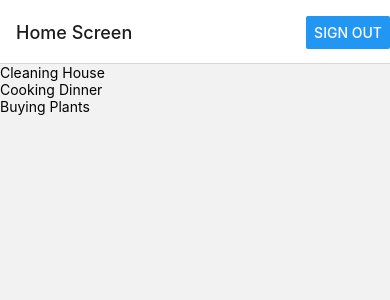
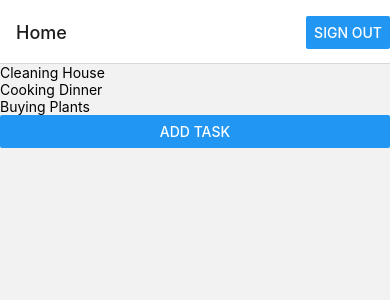
Before and after one commit to exelxior/rn-task-app, a React Native app: screen /AddTask in a window 390 px wide. Both pictures are taken after a click on the button "SIGN IN". Shown: the top 300 px of the page. Built offline with nearby package versions, Linux system fonts and the light colour scheme.

Commit message:
New Screen for adding a task

```diff
--- a/app/navigation/AppStack.tsx
+++ b/app/navigation/AppStack.tsx
@@ -1,6 +1,7 @@
 import React from "react";
 import { createNativeStackNavigator } from "@react-navigation/native-stack";
 import Home from "../screens/Home";
+import AddTask from "../screens/Home/AddTask";
 import { Button } from "react-native";
 import { setSignOut } from "../redux/slices/authSlice";
 import { useReduxDispatch } from "../redux/store";
@@ -20,7 +21,7 @@ export const AppStack = () => {
   return (
     <Stack.Navigator>
       <Stack.Screen
-        name="Home Screen"
+        name="Home"
         component={Home}
         options={{
           headerRight: () => (
@@ -28,6 +29,7 @@ export const AppStack = () => {
           ),
         }}
       />
+      <Stack.Screen name="AddTask" component={AddTask} />
     </Stack.Navigator>
   );
 };
--- /dev/null
+++ b/app/screens/Home/AddTask/index.tsx
@@ -0,0 +1,19 @@
+import React, { useState } from "react";
+import { View, Button, TextInput } from "react-native";
+
+export default function AddTask() {
+  const [task, setTask] = useState(""); //
+  const textInputDisabled = task === "";
+  const onPress = () => {};
+
+  return (
+    <View>
+      <TextInput
+        placeholder={"Write a task"}
+        onChangeText={setTask}
+        value={task}
+      ></TextInput>
+      <Button title="Add Task" onPress={onPress} disabled={textInputDisabled} />
+    </View>
+  );
+}
--- a/app/screens/Home/index.tsx
+++ b/app/screens/Home/index.tsx
@@ -1,11 +1,15 @@
+import { useNavigation } from "@react-navigation/native";
 import React from "react";
-import { View, Text } from "react-native";
+import { View, Button } from "react-native";
 import TaskList from "./TaskList";
 
 export default function Home() {
+  const navigation = useNavigation();
+
   return (
     <View>
       <TaskList />
+      <Button title="Add Task" onPress={() => navigation.navigate("AddTask")} />
     </View>
   );
 }
```
